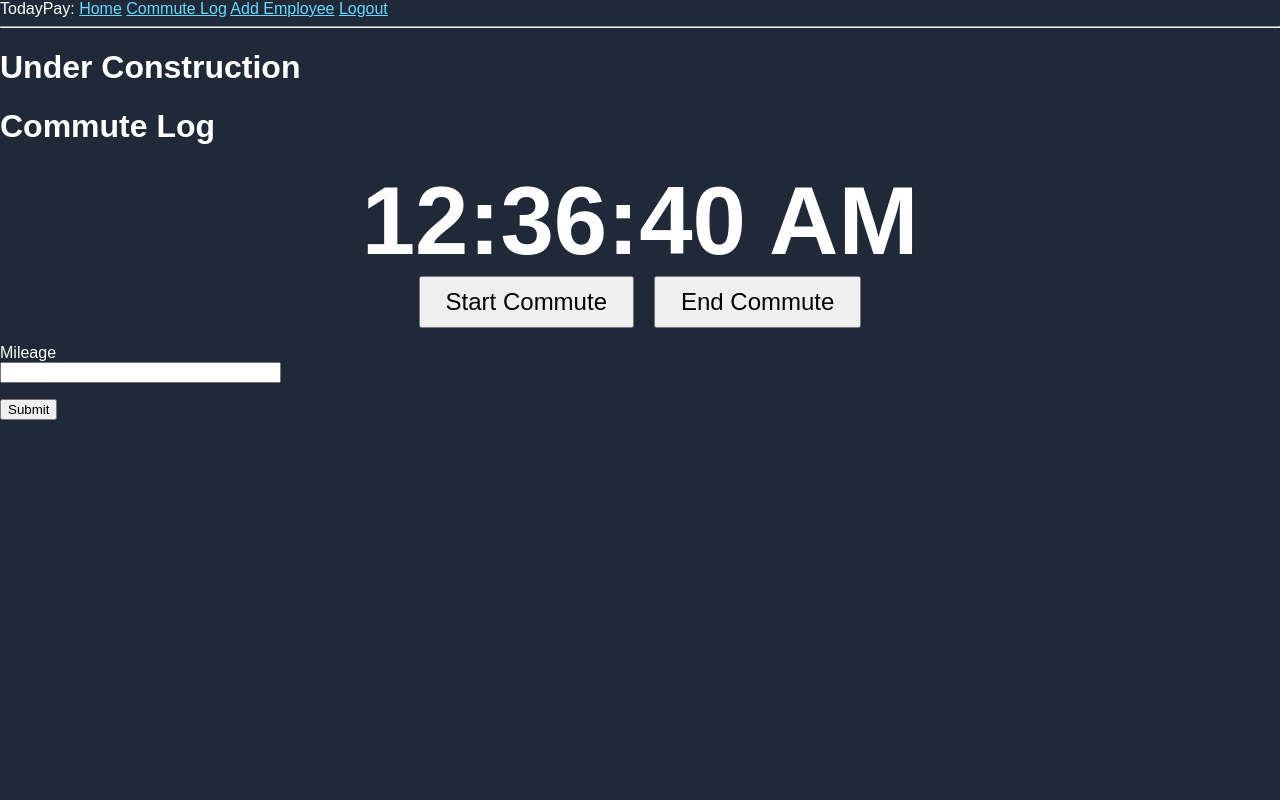
After one commit to janton527/TodayPay, a Flask app: page /commuteLog in a window 1280 px wide. The commit adds this page. Run offline with Flask 3, Linux system fonts and the light colour scheme; the visitor is signed in with stand-in values (Sample User, id 1).

Commit message:
added commute log page and functionality

```diff
--- a/app/forms.py
+++ b/app/forms.py
@@ -1,5 +1,5 @@
 from flask_wtf import FlaskForm
-from wtforms import StringField, PasswordField, BooleanField, SubmitField
+from wtforms import StringField, PasswordField, BooleanField, FloatField, SubmitField
 from wtforms.validators import ValidationError, DataRequired, Email, EqualTo
 import sqlalchemy as sa
 from app import db
@@ -33,3 +33,10 @@ class addEmployeeForm(FlaskForm):
             Employee.email == email.data))
         if employee is not None:
             raise ValidationError('Please use a different email address.')
+
+class commuteLogForm(FlaskForm):
+    start_commute = SubmitField('Start Commute')
+    end_commute = SubmitField('End Commute')
+
+    mileage = FloatField('Mileage', validators=[DataRequired()])
+    submit = SubmitField('Submit')
--- a/app/models.py
+++ b/app/models.py
@@ -1,4 +1,5 @@
 from typing import Optional
+from datetime import datetime
 import sqlalchemy as sa
 import sqlalchemy.orm as so
 from app import db, login
@@ -37,9 +38,23 @@ class Employee(db.Model):
     last_name: so.Mapped[str] = so.mapped_column(sa.String(64))
     email: so.Mapped[str] = so.mapped_column(sa.String(64), unique=True)
     job_title: so.Mapped[Optional[str]] = so.mapped_column(sa.String(64))
-    user_id: so.Mapped[int] = so.mapped_column(sa.ForeignKey(User.id), index=True)
+    user_id: so.Mapped[int] = so.mapped_column(sa.ForeignKey("user.id"), index=True)
 
     user: so.Mapped["User"] = so.relationship(back_populates="employee")
+    commute_logs: so.Mapped[list["CommuteLog"]] = so.relationship(back_populates="employee")
 
     def __repr__(self):
         return '<Employee Email {}>'.format(self.email)
+
+class CommuteLog(db.Model):
+    id: so.Mapped[int] = so.mapped_column(primary_key=True)
+    employee_id: so.Mapped[int] = so.mapped_column(
+            sa.ForeignKey("employee.id"), index=True)
+
+    start_time: so.Mapped[datetime] = so.mapped_column(
+            sa.DateTime, default=datetime.utcnow, nullable=False)
+    end_time: so.Mapped[datetime | None] = so.mapped_column(sa.DateTime, nullable=True)
+
+    mileage: so.Mapped[float] = so.mapped_column(sa.Float, nullable=True)
+
+    employee: so.Mapped["Employee"] = so.relationship(back_populates="commute_logs")
--- a/app/routes.py
+++ b/app/routes.py
@@ -5,7 +5,8 @@ from app.forms import *
 from flask_login import current_user, login_user, logout_user, login_required
 import sqlalchemy as sa
 from app import db
-from app.models import User
+from app.models import User, Employee, CommuteLog
+from datetime import datetime
 from urllib.parse import urlsplit
 
 def get_db():
@@ -66,6 +67,76 @@ def addEmployee():
 
     return render_template('addEmployee.html', title='Add Employee', form=form)
 
+@app.route('/commuteLog', methods=['GET', 'POST'])
+@login_required
+def commuteLog():
+    form = commuteLogForm()
+
+    if form.validate_on_submit():
+        commute = CommuteLog.query.filter_by(
+                employee_id=current_user.employee.id, mileage=None
+        ).order_by(
+                CommuteLog.start_time.desc()
+        ).first()
+
+        if commute:
+            commute.mileage = float(request.form["mileage"])
+            db.session.commit()
+            flash("Mileage Added!")
+            return redirect(url_for('index'))
+
+    return render_template('commuteLog.html', title='Commute Log', form=form)
+
+
+@app.route('/start_commute', methods=['POST'])
+@login_required
+def start_commute():
+
+    active_commute = CommuteLog.query.filter_by(
+        employee_id=current_user.employee.id, end_time=None
+    ).first()
+
+    if active_commute:
+        flash("You already have an active commute.")
+        return redirect(url_for('commuteLog'))
+
+    commute = CommuteLog(employee_id=current_user.employee.id)
+
+    db.session.add(commute)
+    db.session.commit()
+
+    return redirect(url_for('commuteLog'))
+
+@app.route('/end_commute', methods=['POST'])
+@login_required
+def end_commute():
+    commute = CommuteLog.query.filter_by(
+            employee_id=current_user.employee.id, end_time=None
+            ).first()
+
+    if commute:
+        commute.end_time = datetime.utcnow()
+        db.session.commit()
+
+    return redirect(url_for("commuteLog"))
+
+@app.route('/submit_mileage', methods=['POST'])
+@login_required
+def submit_mileage():
+
+    commute = CommuteLog.query.filter_by(
+            employee_id=current_user.employee.id, mileage=None
+    ).order_by(
+            CommuteLog.start_time.desc()
+    ).first()
+
+    if commute:
+        commute.mileage = float(request.form["mileage"])
+        db.session.commit()
+        flash("Mileage Added!")
+
+    return redirect(url_for('commuteLog'))
+
 @app.route('/logout')
 def logout():
     logout_user()
--- /dev/null
+++ b/app/static/clock.js
@@ -0,0 +1,10 @@
+function updateClock(){
+    const now = new Date();
+
+    const time = now.toLocaleTimeString();
+
+    document.getElementById("clock").textContent = time;
+}
+
+updateClock();
+setInterval(updateClock, 1000);
--- /dev/null
+++ b/app/static/style.css
@@ -0,0 +1,47 @@
+body {
+    margin: 0;
+    height: 100vh;
+
+    display: flex:
+    justify-content: center;
+    align-items: center;
+
+    background: #1f2937;
+    color: white;
+
+    font-family: Arial, sans-serif;
+}
+
+a {
+    color: #66d9ff;
+}
+
+a:visited {
+    color: #e0b0ff;
+}
+
+a:hover {
+    color: #ffffff;
+}
+
+#clock {
+    font-size: 6rem;
+    font-weight: bold;
+    text-align: center;
+}
+
+.commute-buttons{
+    display: flex;
+    justify-content: center;
+    gap: 20px;
+}
+
+.commute-buttons form {
+    display: inline-block;
+}
+
+.commute-buttons button {
+    font-size: 1.5rem;
+    padding: 10px 25px;
+    cursor: pointer;
+}
--- a/app/templates/base.html
+++ b/app/templates/base.html
@@ -1,11 +1,14 @@
 <!doctype html>
-<html>
+<html lang="en">
     <head>
+	<meta charset="UTF-8">
 	{% if title %}
 	<title>{{ title }} - TodayPay</title>
 	{% else %}
 	<title>Welcom to TodayPay</title>
 	{% endif %}
+
+	<link rel="stylesheet" href="{{ url_for('static', filename='style.css') }}">
     </head>
     <body>
 	<div>
@@ -14,6 +17,7 @@
 	    {% if current_user.is_anonymous %}
 	    <a href="{{ url_for('login') }}">Login</a>
 	    {% else %}
+	    <a href="{{ url_for('commuteLog') }}">Commute Log</a>
 	    <a href="{{ url_for('addEmployee') }}">Add Employee</a>
 	    <a href="{{ url_for('logout') }}">Logout</a>
 	    {% endif %}
--- /dev/null
+++ b/app/templates/commuteLog.html
@@ -0,0 +1,36 @@
+{% extends "base.html" %}
+
+{% block content %}
+    <h1>Under Construction</h1>
+    <h1>Commute Log</h1>
+
+    <div id="clock">
+	00:00:00
+    </div>
+
+    <div class="commute-buttons">
+	<form action="{{ url_for('start_commute') }}" method="POST">
+	    <button type="submit">Start Commute</button>
+	</form>
+
+	<form action="{{ url_for('end_commute') }}" method="POST">
+	    <button type="submit">End Commute</button>
+	</form>
+    </div>
+
+    <form action="" method="post">
+	{{ form.hidden_tag() }}
+	<p>
+	    {{ form.mileage.label }}<br>
+	    {{ form.mileage(size=32) }}<br>
+	    {% for error in form.mileage.errors %}
+	    <span style="color: red;">[{{ error }}]</span>
+	    {% endfor %}
+	</p>
+	<p>{{ form.submit() }}</p>
+    </form>
+
+
+    <script src="{{ url_for('static', filename='clock.js') }}"></script>
+
+{% endblock %}
```
Also changed, not shown: migrations/versions/b99f552b1135_commutelog_table.py (added, +42 -0 lines), app.db.
